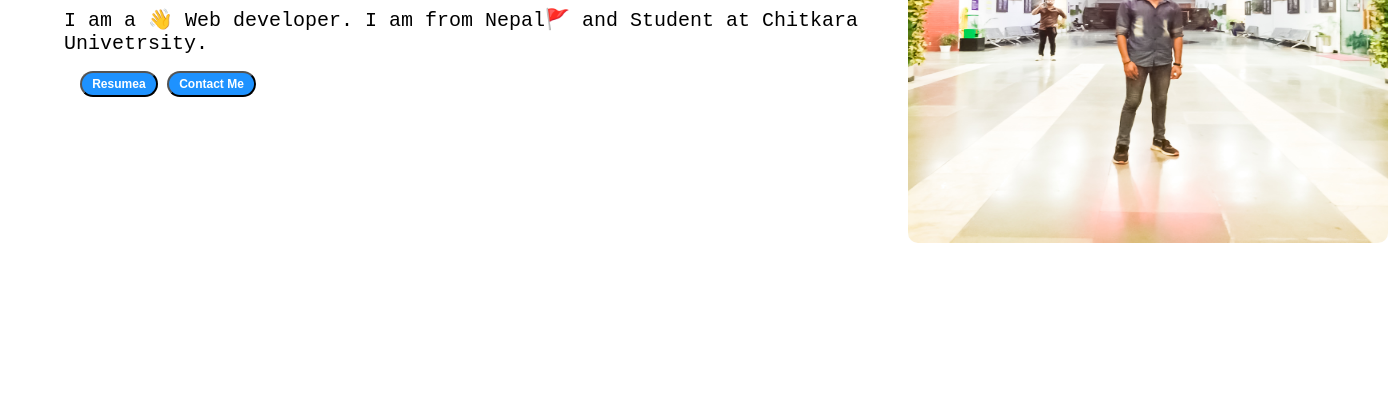
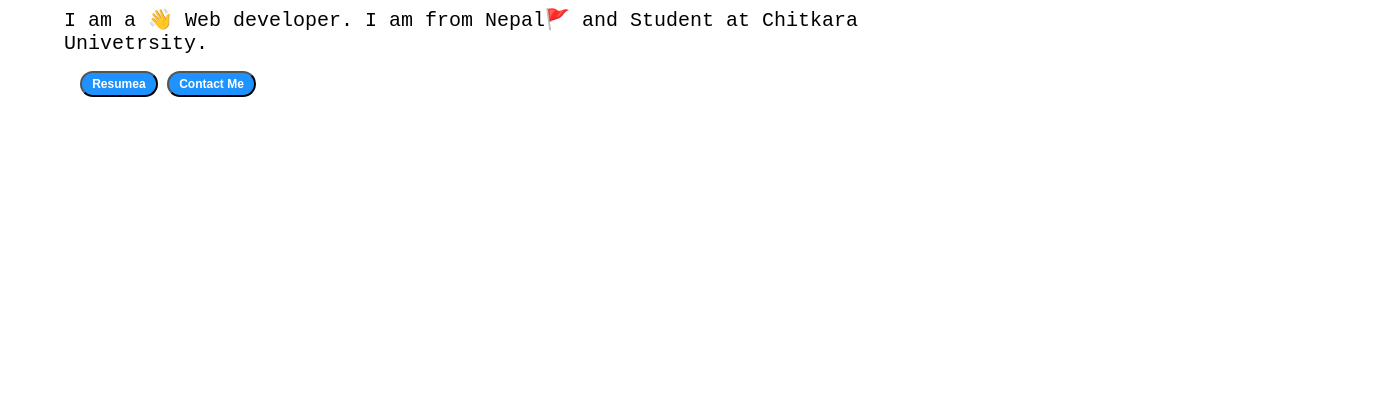
Before and after one commit to rajendrachy/My-Portfolio-Website, a plain HTML site: page index.html in a window 1280 px wide. Shown: the part 381-800 px from the top of the page, 1388 px wide, since content can reach past the window. Drawn offline with Linux system fonts and the light colour scheme.

Commit message:
Committed

```diff
--- a/index.html
+++ b/index.html
@@ -41,7 +41,7 @@
                     <a href="/contact.html"><button class="btn">Contact Me</button></a>
                 </div>
             </div>
-            <div class="divpic"><img src="inage1.jpg" alt="Rajendra"></div>
+            <div class="divpic"><img src="" alt="Rajendra"></div>
         </div>
 
     </div>
```
Also changed, not shown: services.html (+1 -1 lines).
